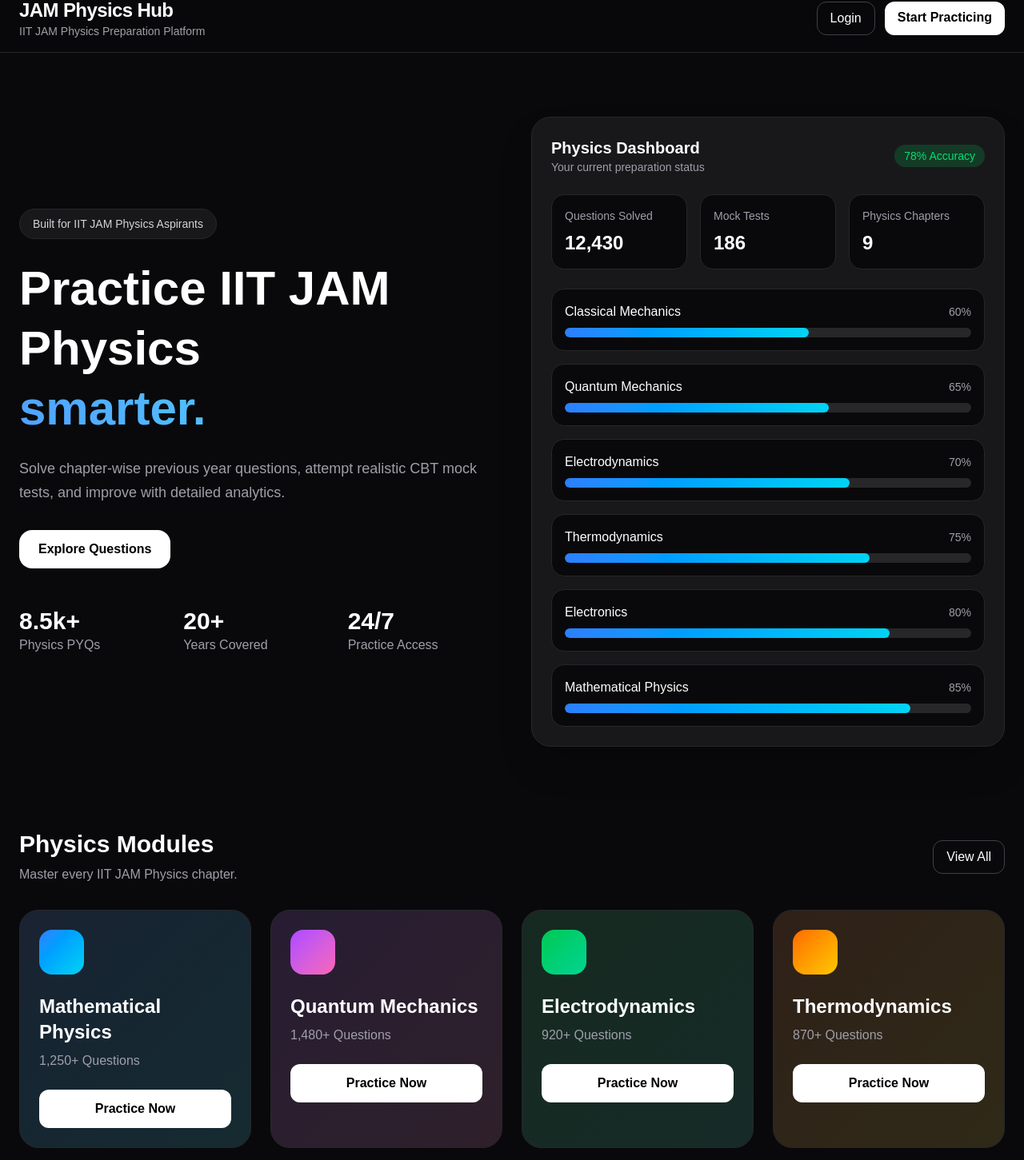
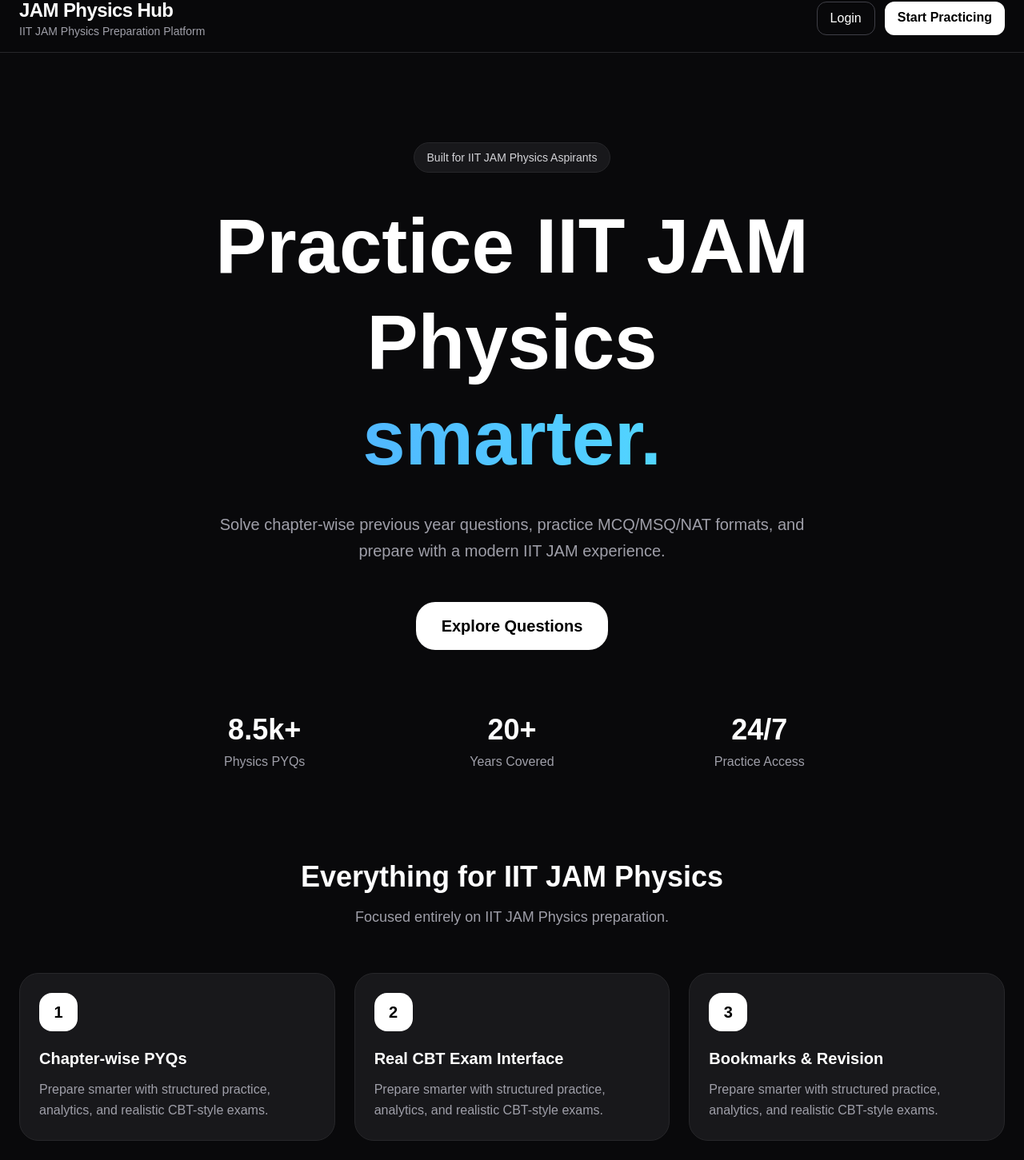
Before and after one commit to jamphyadmin-cell/jamphy, a Next.js app: page / in a window 1280 px wide. Shown: the part 19-1470 px from the top of the page at 80% size. Built offline with nearby package versions, Linux system fonts and the light colour scheme.

Commit message:
Updated landing page

```diff
--- a/src/app/page.js
+++ b/src/app/page.js
@@ -1,44 +1,8 @@
 "use client";
 
-import { useState } from "react";
 import Link from "next/link";
 
 export default function IITJamPrepPlatform() {
-
-  const [showMockTest, setShowMockTest] =
-    useState(false);
-
-  const [selectedAnswer, setSelectedAnswer] =
-    useState(null);
-
-  const [showSolution, setShowSolution] =
-    useState(false);
-
-  const subjects = [
-    {
-      name: "Mathematical Physics",
-      questions: "1,250+ Questions",
-      color: "from-blue-500 to-cyan-400",
-    },
-
-    {
-      name: "Quantum Mechanics",
-      questions: "1,480+ Questions",
-      color: "from-purple-500 to-pink-400",
-    },
-
-    {
-      name: "Electrodynamics",
-      questions: "920+ Questions",
-      color: "from-green-500 to-emerald-400",
-    },
-
-    {
-      name: "Thermodynamics",
-      questions: "870+ Questions",
-      color: "from-orange-500 to-yellow-400",
-    },
-  ];
 
   const features = [
     "Chapter-wise PYQs",
@@ -47,32 +11,6 @@ export default function IITJamPrepPlatform() {
     "Detailed Solutions",
     "Performance Analytics",
     "Custom Mock Tests",
-  ];
-
-  const mockStats = [
-    {
-      title: "Questions Solved",
-      value: "12,430",
-    },
-
-    {
-      title: "Mock Tests",
-      value: "186",
-    },
-
-    {
-      title: "Physics Chapters",
-      value: "9",
-    },
-  ];
-
-  const chapters = [
-    "Classical Mechanics",
-    "Quantum Mechanics",
-    "Electrodynamics",
-    "Thermodynamics",
-    "Electronics",
-    "Mathematical Physics",
   ];
 
   return (
@@ -123,17 +61,15 @@ export default function IITJamPrepPlatform() {
 
       {/* HERO SECTION */}
 
-      <section className="max-w-7xl mx-auto px-6 pt-20 pb-16">
+      <section className="max-w-7xl mx-auto px-6 py-28">
 
-        <div className="grid lg:grid-cols-2 gap-12 items-center">
+        <div className="max-w-4xl mx-auto text-center">
 
-          <div>
-
-            <div className="inline-flex items-center gap-2 px-4 py-2 rounded-full bg-zinc-900 border border-zinc-800 text-sm text-zinc-300 mb-6">
+          <div className="inline-flex items-center gap-2 px-4 py-2 rounded-full bg-zinc-900 border border-zinc-800 text-sm text-zinc-300 mb-8">
             Built for IIT JAM Physics Aspirants
           </div>
 
-            <h2 className="text-5xl lg:text-6xl font-black leading-tight">
+          <h2 className="text-6xl lg:text-8xl font-black leading-tight">
 
             Practice IIT JAM Physics
 
@@ -143,32 +79,32 @@ export default function IITJamPrepPlatform() {
 
           </h2>
 
-            <p className="mt-6 text-zinc-400 text-lg leading-relaxed max-w-xl">
+          <p className="mt-8 text-zinc-400 text-xl leading-relaxed max-w-3xl mx-auto">
             Solve chapter-wise previous year questions,
-              attempt realistic CBT mock tests,
-              and improve with detailed analytics.
+            practice MCQ/MSQ/NAT formats,
+            and prepare with a modern IIT JAM experience.
           </p>
 
-            <div className="mt-8 flex flex-wrap gap-4">
+          <div className="mt-12 flex justify-center">
 
             <Link
               href="/questions"
-                className="px-6 py-3 rounded-2xl bg-white text-black font-bold hover:opacity-90 transition inline-block"
+              className="px-8 py-4 rounded-3xl bg-white text-black text-xl font-bold hover:scale-105 transition"
             >
               Explore Questions
             </Link>
 
           </div>
 
-            <div className="grid grid-cols-3 gap-6 mt-12">
+          <div className="grid grid-cols-3 gap-8 mt-20">
 
             <div>
 
-                <h3 className="text-3xl font-black">
+              <h3 className="text-4xl font-black">
                 8.5k+
               </h3>
 
-                <p className="text-zinc-400">
+              <p className="text-zinc-400 mt-2">
                 Physics PYQs
               </p>
 
@@ -176,11 +112,11 @@ export default function IITJamPrepPlatform() {
 
             <div>
 
-                <h3 className="text-3xl font-black">
+              <h3 className="text-4xl font-black">
                 20+
               </h3>
 
-                <p className="text-zinc-400">
+              <p className="text-zinc-400 mt-2">
                 Years Covered
               </p>
 
@@ -188,11 +124,11 @@ export default function IITJamPrepPlatform() {
 
             <div>
 
-                <h3 className="text-3xl font-black">
+              <h3 className="text-4xl font-black">
                 24/7
               </h3>
 
-                <p className="text-zinc-400">
+              <p className="text-zinc-400 mt-2">
                 Practice Access
               </p>
 
@@ -202,159 +138,45 @@ export default function IITJamPrepPlatform() {
 
         </div>
 
-          {/* DASHBOARD CARD */}
+      </section>
 
-          <div className="bg-zinc-900 border border-zinc-800 rounded-3xl p-6 shadow-2xl">
+      {/* FEATURES */}
 
-            <div className="flex items-center justify-between mb-6">
+      <section className="max-w-7xl mx-auto px-6 pb-24">
 
-              <div>
+        <div className="text-center mb-14">
 
-                <h3 className="font-bold text-xl">
-                  Physics Dashboard
-                </h3>
+          <h2 className="text-4xl font-black">
+            Everything for IIT JAM Physics
+          </h2>
 
-                <p className="text-zinc-400 text-sm">
-                  Your current preparation status
+          <p className="text-zinc-400 mt-4 text-lg">
+            Focused entirely on IIT JAM Physics preparation.
           </p>
 
         </div>
 
-              <div className="bg-green-500/20 text-green-400 px-3 py-1 rounded-full text-sm font-medium">
-                78% Accuracy
-              </div>
+        <div className="grid md:grid-cols-2 lg:grid-cols-3 gap-6">
 
-            </div>
-
-            <div className="grid grid-cols-3 gap-4 mb-6">
-
-              {mockStats.map((item, idx) => (
+          {features.map((feature, idx) => (
 
             <div
               key={idx}
-                  className="bg-zinc-950 border border-zinc-800 rounded-2xl p-4"
+              className="rounded-3xl border border-zinc-800 bg-zinc-900 p-6 hover:bg-zinc-800/70 transition"
             >
 
-                  <p className="text-zinc-400 text-sm">
-                    {item.title}
-                  </p>
+              <div className="w-12 h-12 rounded-2xl bg-white text-black flex items-center justify-center font-black text-xl mb-5">
+                {idx + 1}
+              </div>
 
-                  <h3 className="text-2xl font-black mt-2">
-                    {item.value}
+              <h3 className="text-xl font-bold">
+                {feature}
               </h3>
 
-                </div>
-
-              ))}
-
-            </div>
-
-            <div className="space-y-4">
-
-              {chapters.map((chapter, idx) => (
-
-                <div
-                  key={idx}
-                  className="bg-zinc-950 border border-zinc-800 rounded-2xl p-4"
-                >
-
-                  <div className="flex items-center justify-between mb-2">
-
-                    <p className="font-medium">
-                      {chapter}
+              <p className="text-zinc-400 mt-3 leading-relaxed">
+                Prepare smarter with structured practice,
+                analytics, and realistic CBT-style exams.
               </p>
-
-                    <p className="text-sm text-zinc-400">
-                      {60 + idx * 5}%
-                    </p>
-
-                  </div>
-
-                  <div className="w-full h-3 bg-zinc-800 rounded-full overflow-hidden">
-
-                    <div
-                      className="h-full bg-gradient-to-r from-blue-500 to-cyan-400 rounded-full"
-                      style={{
-                        width: `${60 + idx * 5}%`,
-                      }}
-                    />
-
-                  </div>
-
-                </div>
-
-              ))}
-
-            </div>
-
-          </div>
-
-        </div>
-
-      </section>
-
-      {/* SUBJECT MODULES */}
-
-      <section className="max-w-7xl mx-auto px-6 py-10">
-
-        <div className="flex items-center justify-between mb-8">
-
-          <div>
-
-            <h2 className="text-3xl font-black">
-              Physics Modules
-            </h2>
-
-            <p className="text-zinc-400 mt-2">
-              Master every IIT JAM Physics chapter.
-            </p>
-
-          </div>
-
-          <Link
-            href="/questions"
-            className="border border-zinc-700 px-4 py-2 rounded-xl hover:bg-zinc-900 transition"
-          >
-            View All
-          </Link>
-
-        </div>
-
-        <div className="grid md:grid-cols-2 lg:grid-cols-4 gap-6">
-
-          {subjects.map((subject, idx) => (
-
-            <div
-              key={idx}
-              className="group relative overflow-hidden rounded-3xl border border-zinc-800 bg-zinc-900 p-6 hover:-translate-y-1 transition duration-300"
-            >
-
-              <div
-                className={`absolute inset-0 opacity-10 bg-gradient-to-br ${subject.color}`}
-              />
-
-              <div className="relative z-10">
-
-                <div
-                  className={`w-14 h-14 rounded-2xl bg-gradient-to-br ${subject.color} mb-6`}
-                />
-
-                <h3 className="text-2xl font-bold">
-                  {subject.name}
-                </h3>
-
-                <p className="text-zinc-400 mt-2">
-                  {subject.questions}
-                </p>
-
-                <Link
-                  href="/questions"
-                  className="mt-6 w-full bg-white text-black font-semibold py-3 rounded-xl hover:opacity-90 transition block text-center"
-                >
-                  Practice Now
-                </Link>
-
-              </div>
 
             </div>
 
```
Lines whose indentation alone changed are shown as unchanged.
